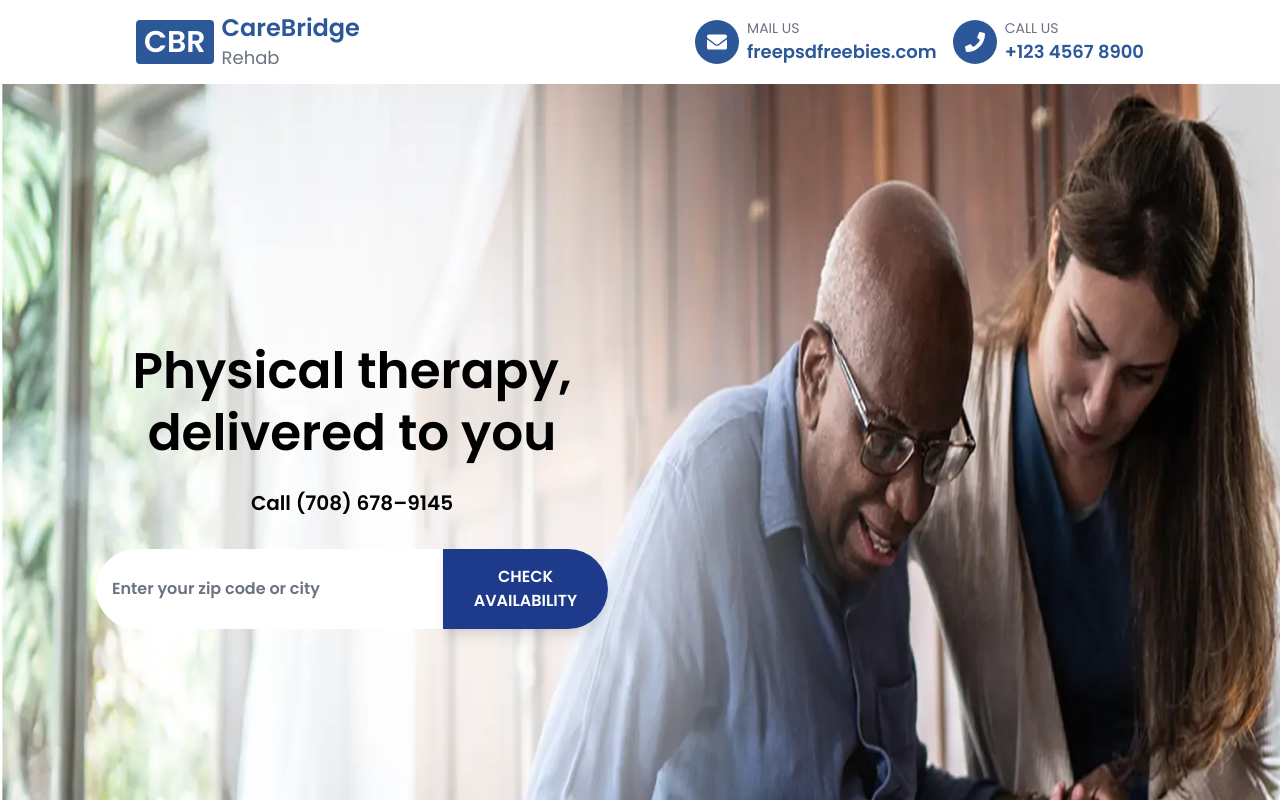
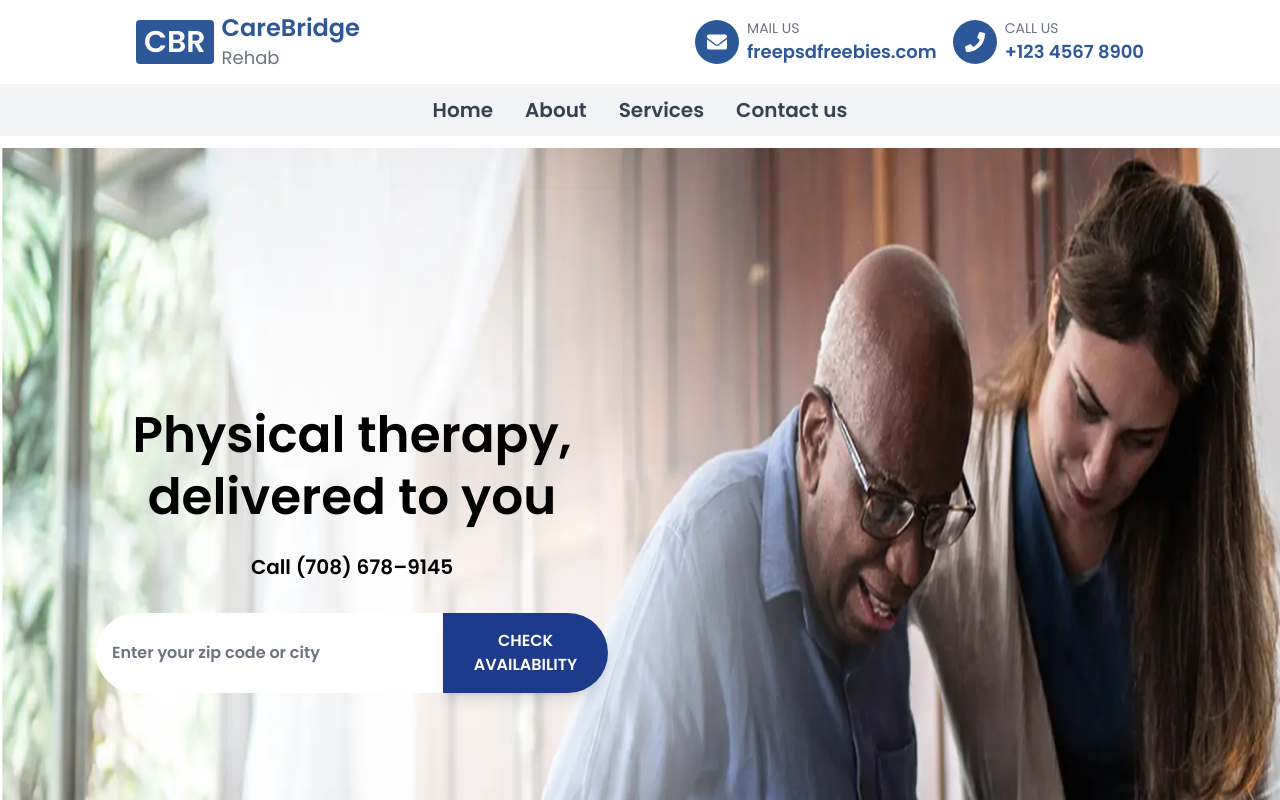
Before and after one commit to Asmaa63/CareBridge, a React (Vite) app: page / in a window 1280 px wide. Shown: the top 800 px of the page. Built offline with nearby package versions, Linux system fonts and the light colour scheme.

Commit message:
editing toggle7

```diff
--- a/src/Components/Header/Header.tsx
+++ b/src/Components/Header/Header.tsx
@@ -64,61 +64,68 @@ const Header = () => {
       {/* القائمة الخاصة بالـ Toggle */}
      <nav
   className={`${
-    menuOpen ? "block" : "hidden"
-  } md:hidden bg-gray-100 mt-3 xs:mt-2 animate-slideUp`}
+    menuOpen || window.innerWidth >= 768 ? 'block' : 'hidden'
+  } bg-gray-100 mt-3 md:block`}
 >
-  <div className="flex flex-col space-y-4 py-3 px-6">
-    {/* Links Section */}
+  <div className="container mx-auto px-4 flex flex-col md:flex-row justify-center space-y-2 md:space-y-0 md:space-x-8 py-3">
+    {/* Navigation Links */}
+    <div className="flex flex-col md:flex-row justify-center space-y-2 md:space-y-0 md:space-x-8">
       <Link
         to="/"
-      className="text-gray-700 hover:text-[#2c5899] text-xl font-semibold xs:text-lg"
+        className="text-gray-700 hover:text-[#2c5899] text-xl font-semibold hover:underline"
       >
         Home
       </Link>
       <Link
         to="/About"
-      className="text-gray-700 text-xl font-semibold hover:text-[#2c5899] xs:text-lg"
+        className="text-gray-700 text-xl font-semibold hover:text-[#2c5899] hover:underline"
       >
         About
       </Link>
       <Link
         to="/Services"
-      className="text-gray-700 text-xl font-semibold hover:text-[#2c5899] xs:text-lg"
+        className="text-gray-700 text-xl font-semibold hover:text-[#2c5899] hover:underline"
       >
         Services
       </Link>
       <Link
         to="/Contact"
-      className="text-gray-700 text-xl font-semibold hover:text-[#2c5899] xs:text-lg"
+        className="text-gray-700 text-xl font-semibold hover:text-[#2c5899] hover:underline"
       >
         Contact us
       </Link>
+    </div>
 
-    {/* Contact Info Section */}
-    <div className="flex items-center space-x-3 xs:space-x-2">
-      <div className="bg-[#2c5899] text-white p-3 rounded-full">
-        <FaEnvelope className="text-white text-2xl xs:text-xl" />
+    {/* Contact Info Section for Small Screens */}
+    {menuOpen && (
+      <div className="flex flex-col md:hidden space-y-4">
+        <div className="flex items-center space-x-2">
+          <div className="bg-[#2c5899] text-white p-2 rounded-full">
+            <FaEnvelope className="text-white text-2xl" />
           </div>
           <div>
-        <p className="text-md text-gray-500 xs:text-sm">MAIL US</p>
-        <p className="text-lg text-[#2c5899] font-bold xs:text-md">
+            <p className="text-sm text-gray-500 leading-tight">MAIL US</p>
+            <p className="text-sm text-[#2c5899] font-bold leading-tight">
               freepsdfreebies.com
             </p>
           </div>
         </div>
-    <div className="flex items-center space-x-3 xs:space-x-2">
-      <div className="bg-[#2c5899] text-white p-3 rounded-full">
-        <FaPhone className="text-white text-2xl xs:text-xl" />
+        <div className="flex items-center space-x-2">
+          <div className="bg-[#2c5899] text-white p-2 rounded-full">
+            <FaPhone className="text-white text-2xl" />
           </div>
           <div>
-        <p className="text-md text-gray-500 xs:text-sm">CALL US</p>
-        <p className="text-lg text-[#2c5899] font-bold xs:text-md">
+            <p className="text-sm text-gray-500 leading-tight">CALL US</p>
+            <p className="text-sm text-[#2c5899] font-bold leading-tight">
               +123 4567 8900
             </p>
           </div>
         </div>
       </div>
+    )}
+  </div>
 </nav>
+
 
     </header>
   );
--- a/tailwind.config.js
+++ b/tailwind.config.js
@@ -7,7 +7,7 @@ module.exports = {
         xs: "250px", // حجم للشاشات الصغيرة جدًا (مثل الهواتف الصغيرة)
         sm: "480px", // حجم للشاشات الصغيرة (أقل من الافتراضي)
         xl: "1440px", // حجم أكبر للشاشات الكبيرة
-        xxl: "1920px" // حجم للشاشات فائقة العرض
+        xxl: "2220px" // حجم للشاشات فائقة العرض
       },
       animation: {
         fadeIn: "fadeIn 1.5s ease-in-out",
```
Lines whose indentation alone changed are shown as unchanged.
